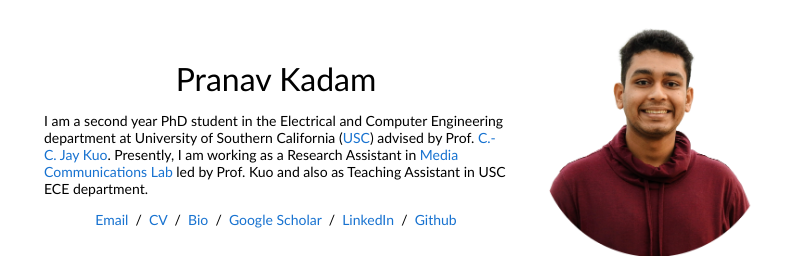
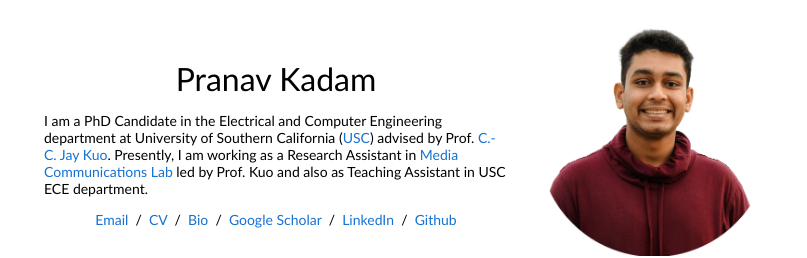
Before and after one commit to pranavkdm/pranavkdm.github.io, a plain HTML site: page index.html in a window 1280 px wide. Shown: the top 258 px of the page, without its empty margins (216-1023 px from the left). Drawn offline with Linux system fonts and the light colour scheme.

Commit message:
Update index.html

```diff
--- a/index.html
+++ b/index.html
@@ -20,7 +20,7 @@
               <p style="text-align:center">
 		      <name>Pranav Kadam</name>
               </p>
-              <p>I am a second year PhD student in the Electrical and Computer Engineering department at University of Southern California (<a href="https://www.usc.edu/">USC</a>) advised by Prof. <a href="https://mcl.usc.edu/people/cckuo/">C.-C. Jay Kuo</a>. Presently, I am working as a Research Assistant in <a href="https://mcl.usc.edu/">Media Communications Lab</a> led by Prof. Kuo and also as Teaching Assistant in USC ECE department.
+              <p>I am a PhD Candidate in the Electrical and Computer Engineering department at University of Southern California (<a href="https://www.usc.edu/">USC</a>) advised by Prof. <a href="https://mcl.usc.edu/people/cckuo/">C.-C. Jay Kuo</a>. Presently, I am working as a Research Assistant in <a href="https://mcl.usc.edu/">Media Communications Lab</a> led by Prof. Kuo and also as Teaching Assistant in USC ECE department.
 
               </p>
               <p style="text-align:center">
```
